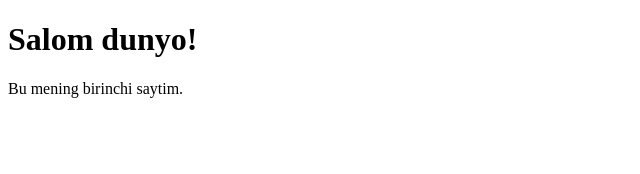
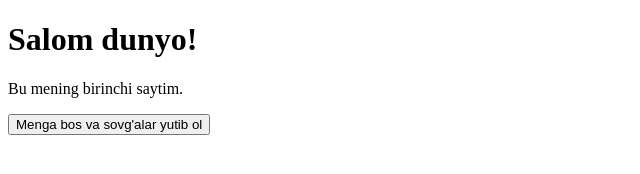
Before and after one commit to saydazimovdiyorbek2013-spec/darslar, a plain HTML site: page index.html in a window 1280 px wide. Shown: the whole page, without its empty margins (0-640 px from the left). Drawn offline with Linux system fonts and the light colour scheme.

Commit message:
jamiladan o'zgartirdi

```diff
--- a/index.html
+++ b/index.html
@@ -6,5 +6,6 @@
 <body>
     <h1>Salom dunyo!</h1>
     <p>Bu mening birinchi saytim.</p>
+    <button>Menga bos va sovg'alar yutib ol</button>
 </body>
 </html>
```
